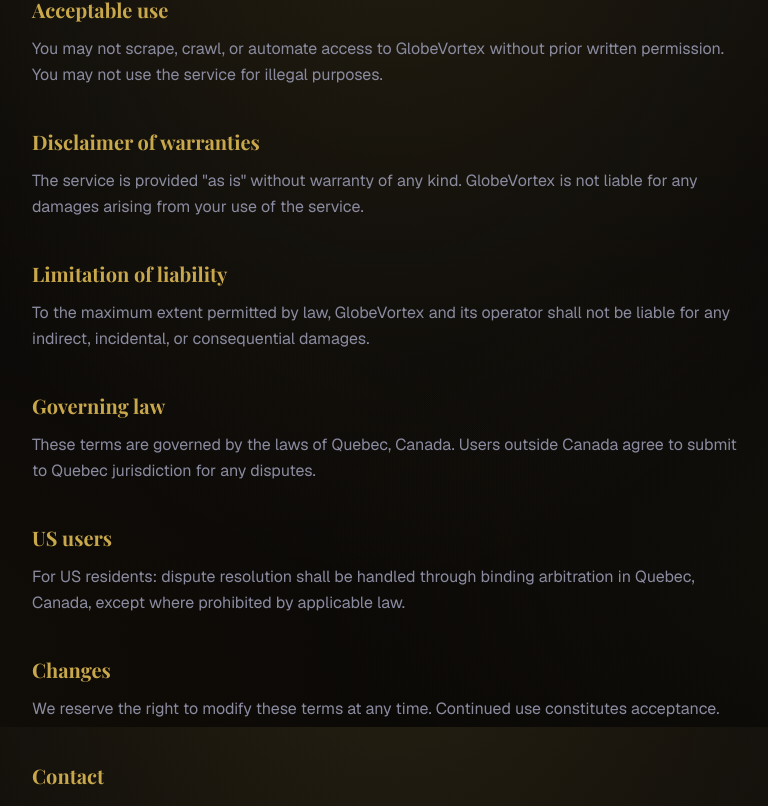
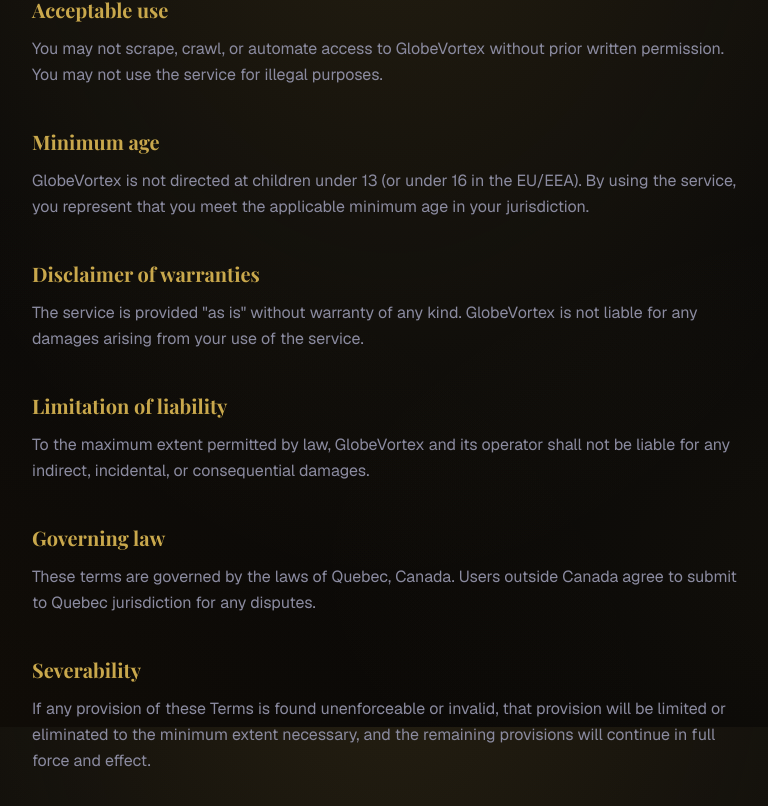
Before and after one commit to deepvortexia/globalpulse, a Next.js app: page /terms in a window 1280 px wide. Shown: the part 873-1679 px from the top of the page, without its empty margins (248-1016 px from the left). Built offline with nearby package versions, Linux system fonts and the light colour scheme; a web font is replaced by a local one.

Commit message:
feat: add minimum age clause, severability clause, footer consistency to Terms

```diff
--- a/src/app/terms/page.tsx
+++ b/src/app/terms/page.tsx
@@ -47,6 +47,12 @@ const COPY: Record<Language, LegalCopy> = {
         ],
       },
       {
+        heading: "Minimum age",
+        paragraphs: [
+          "GlobeVortex is not directed at children under 13 (or under 16 in the EU/EEA). By using the service, you represent that you meet the applicable minimum age in your jurisdiction.",
+        ],
+      },
+      {
         heading: "Disclaimer of warranties",
         paragraphs: [
           'The service is provided "as is" without warranty of any kind. GlobeVortex is not liable for any damages arising from your use of the service.',
@@ -62,6 +68,12 @@ const COPY: Record<Language, LegalCopy> = {
         heading: "Governing law",
         paragraphs: [
           "These terms are governed by the laws of Quebec, Canada. Users outside Canada agree to submit to Quebec jurisdiction for any disputes.",
+        ],
+      },
+      {
+        heading: "Severability",
+        paragraphs: [
+          "If any provision of these Terms is found unenforceable or invalid, that provision will be limited or eliminated to the minimum extent necessary, and the remaining provisions will continue in full force and effect.",
         ],
       },
       {
@@ -118,6 +130,12 @@ const COPY: Record<Language, LegalCopy> = {
         ],
       },
       {
+        heading: "Âge minimum",
+        paragraphs: [
+          "GlobeVortex ne s'adresse pas aux enfants de moins de 13 ans (ou de moins de 16 ans dans l'UE/EEE). En utilisant le service, vous déclarez respecter l'âge minimum applicable dans votre juridiction.",
+        ],
+      },
+      {
         heading: "Absence de garantie",
         paragraphs: [
           'Le service est fourni "tel quel" sans garantie d\'aucune sorte. GlobeVortex n\'est pas responsable des dommages résultant de l\'utilisation du service.',
@@ -136,6 +154,12 @@ const COPY: Record<Language, LegalCopy> = {
         ],
       },
       {
+        heading: "Divisibilité",
+        paragraphs: [
+          "Si une disposition des présentes conditions est jugée inapplicable ou invalide, cette disposition sera limitée ou éliminée dans la mesure minimale nécessaire, et les autres dispositions demeureront pleinement en vigueur.",
+        ],
+      },
+      {
         heading: "Contact",
         paragraphs: ["admin@globevortex.com"],
       },
```
